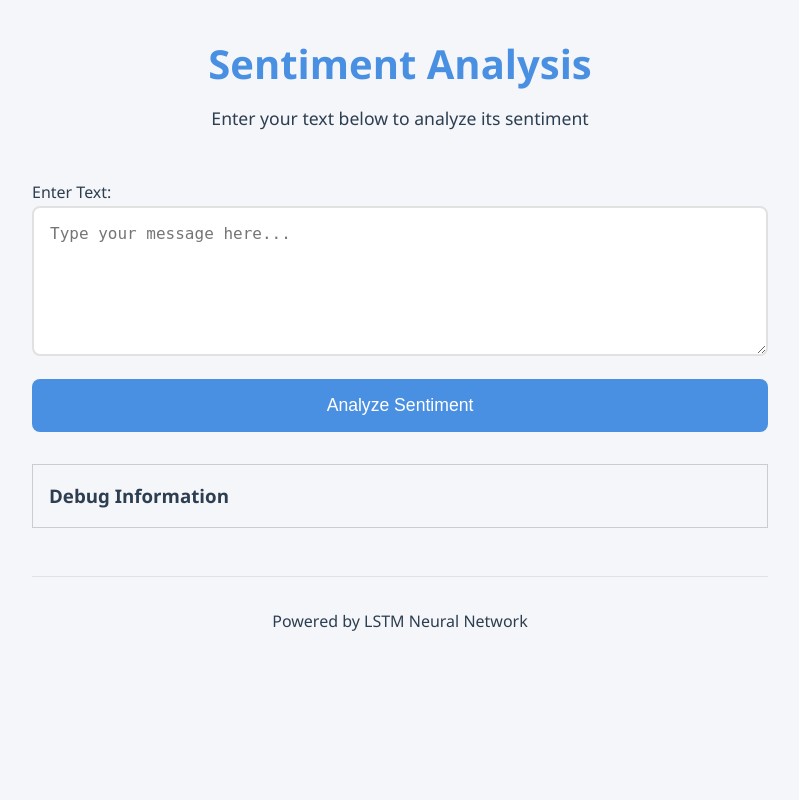
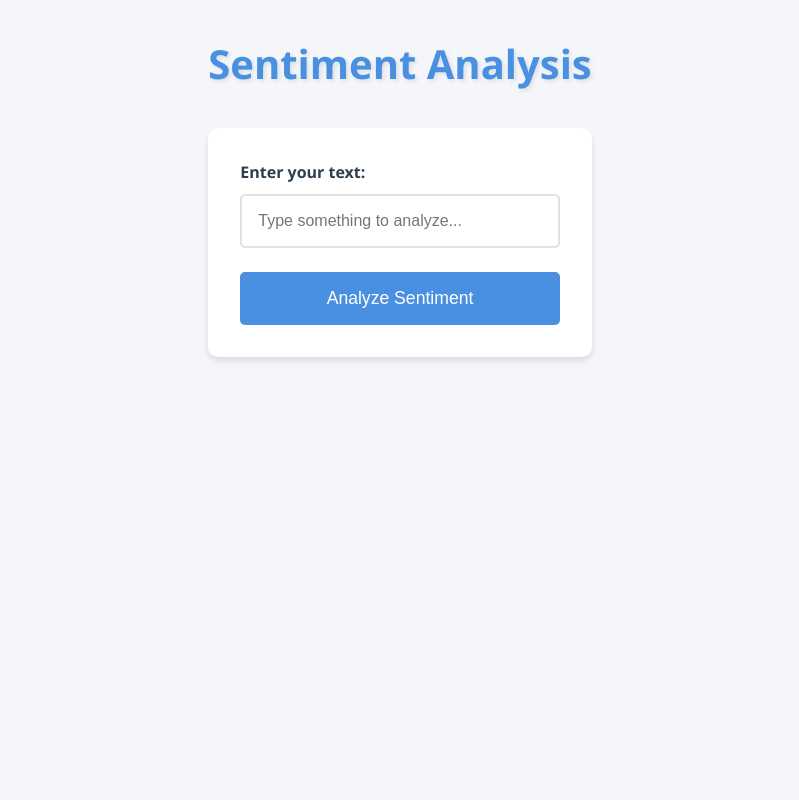
Before and after one commit to livingmangal/sentiment_analysis_project, a Flask app: page / in a window 1280 px wide. Shown: the whole page, without its empty margins (240-1039 px from the left). Run offline with Flask 3, Linux system fonts and the light colour scheme; parts of the project's set-up code (start-up, migrations or seed data) failed here and were passed over.

Commit message:
Interface modified
partitions made clear for better understanding

```diff
--- a/app/static/css/style.css
+++ b/app/static/css/style.css
@@ -5,136 +5,142 @@
     box-sizing: border-box;
 }
 
-/* Variables */
 :root {
     --primary-color: #4a90e2;
-    --secondary-color: #2c3e50;
     --success-color: #2ecc71;
-    --danger-color: #e74c3c;
-    --background-color: #f5f6fa;
-    --card-background: #ffffff;
+    --error-color: #e74c3c;
     --text-color: #2c3e50;
-    --border-radius: 8px;
-    --box-shadow: 0 2px 10px rgba(0, 0, 0, 0.1);
+    --bg-color: #f5f6fa;
+    --card-bg: #ffffff;
+    --shadow: 0 4px 6px rgba(0, 0, 0, 0.1);
+    --transition: all 0.3s ease;
 }
 
-/* Base Styles */
 body {
     font-family: 'Segoe UI', Tahoma, Geneva, Verdana, sans-serif;
     line-height: 1.6;
+    background: var(--bg-color);
     color: var(--text-color);
-    background-color: var(--background-color);
+    padding: 2rem;
+    min-height: 100vh;
+    display: flex;
+    flex-direction: column;
+    align-items: center;
 }
 
-.container {
-    max-width: 800px;
-    margin: 0 auto;
-    padding: 2rem;
+h2 {
+    color: var(--primary-color);
+    text-align: center;
+    margin-bottom: 2rem;
+    font-size: 2.5rem;
+    text-shadow: 2px 2px 4px rgba(0, 0, 0, 0.1);
 }
 
-/* Header Styles */
-header {
-    text-align: center;
-    margin-bottom: 3rem;
+/* Form Styling */
+#sentimentForm {
+    background: var(--card-bg);
+    padding: 2rem;
+    border-radius: 10px;
+    box-shadow: var(--shadow);
+    width: 100%;
+    max-width: 600px;
+    margin: 0 auto;
+    transition: var(--transition);
 }
 
-header h1 {
-    color: var(--primary-color);
-    font-size: 2.5rem;
-    margin-bottom: 0.5rem;
+#sentimentForm:hover {
+    transform: translateY(-5px);
+    box-shadow: 0 6px 12px rgba(0, 0, 0, 0.15);
 }
 
-header p {
-    color: var(--secondary-color);
-    font-size: 1.1rem;
+.form-group {
+    margin-bottom: 1.5rem;
 }
 
-/* Input Section */
-.input-section {
-    margin-bottom: 2rem;
+label {
+    display: block;
+    margin-bottom: 0.5rem;
+    color: var(--text-color);
+    font-weight: 600;
 }
 
-textarea {
+input[type="text"] {
     width: 100%;
-    height: 150px;
     padding: 1rem;
     border: 2px solid #e1e1e1;
-    border-radius: var(--border-radius);
+    border-radius: 5px;
     font-size: 1rem;
-    resize: vertical;
-    transition: border-color 0.3s ease;
+    transition: var(--transition);
 }
 
-textarea:focus {
+input[type="text"]:focus {
     outline: none;
     border-color: var(--primary-color);
+    box-shadow: 0 0 0 3px rgba(74, 144, 226, 0.1);
 }
 
 button {
-    display: block;
     width: 100%;
     padding: 1rem;
-    margin-top: 1rem;
-    background-color: var(--primary-color);
+    background: var(--primary-color);
     color: white;
     border: none;
-    border-radius: var(--border-radius);
+    border-radius: 5px;
     font-size: 1.1rem;
     cursor: pointer;
-    transition: background-color 0.3s ease;
+    transition: var(--transition);
 }
 
 button:hover {
-    background-color: #357abd;
+    background: #357abd;
+    transform: translateY(-2px);
 }
 
-/* Result Section */
-.result-section {
-    margin-top: 2rem;
+button:active {
+    transform: translateY(0);
 }
 
-.result-card {
-    background-color: var(--card-background);
-    padding: 2rem;
-    border-radius: var(--border-radius);
-    box-shadow: var(--box-shadow);
+/* Response Styling */
+#response {
+    margin-top: 2rem;
+    padding: 1.5rem;
+    border-radius: 10px;
+    background: var(--card-bg);
+    box-shadow: var(--shadow);
+    transition: var(--transition);
+    opacity: 0;
+    transform: translateY(20px);
 }
 
-.result-card h2 {
-    color: var(--secondary-color);
-    margin-bottom: 1.5rem;
+#response.show {
+    opacity: 1;
+    transform: translateY(0);
+}
+
+/* Response colors */
+.success {
+    color: var(--success-color);
+    border-left: 4px solid var(--success-color);
+}
+
+.error {
+    color: var(--error-color);
+    border-left: 4px solid var(--error-color);
+}
+
+/* Loading Animation */
+.loading {
+    display: none;
+    margin: 2rem auto;
     text-align: center;
 }
 
-.sentiment-display {
-    display: flex;
-    align-items: center;
-    justify-content: center;
-    gap: 2rem;
-}
-
-.sentiment-icon {
-    font-size: 3rem;
-}
-
-.sentiment-details p {
-    margin: 0.5rem 0;
-    font-size: 1.1rem;
-}
-
-/* Loading Spinner */
-.loading {
-    text-align: center;
-    margin: 2rem 0;
-}
-
 .spinner {
-    width: 50px;
-    height: 50px;
-    border: 5px solid #f3f3f3;
-    border-top: 5px solid var(--primary-color);
+    width: 40px;
+    height: 40px;
+    border: 4px solid #f3f3f3;
+    border-top: 4px solid var(--primary-color);
     border-radius: 50%;
-    margin: 0 auto 1rem;
     animation: spin 1s linear infinite;
 }
 
@@ -143,38 +149,53 @@ button:hover {
     100% { transform: rotate(360deg); }
 }
 
-/* Footer */
-footer {
-    text-align: center;
-    margin-top: 3rem;
-    padding-top: 2rem;
-    border-top: 1px solid #e1e1e1;
-    color: var(--secondary-color);
-}
-
 /* Responsive Design */
-@media (max-width: 600px) {
-    .container {
+@media (max-width: 768px) {
+    body {
         padding: 1rem;
     }
 
-    header h1 {
+    h2 {
         font-size: 2rem;
     }
 
-    .sentiment-display {
-        flex-direction: column;
-        gap: 1rem;
-        text-align: center;
+    #sentimentForm {
+        padding: 1.5rem;
     }
 }
 
 /* Animations */
 @keyframes fadeIn {
-    from { opacity: 0; transform: translateY(20px); }
-    to { opacity: 1; transform: translateY(0); }
+    from {
+        opacity: 0;
+        transform: translateY(20px);
+    }
+    to {
+        opacity: 1;
+        transform: translateY(0);
+    }
 }
 
-.result-card {
-    animation: fadeIn 0.5s ease-out;
+.fade-in {
+    animation: fadeIn 0.5s ease forwards;
 }
+
+/* Emoji Animation */
+.emoji {
+    font-size: 2rem;
+    display: inline-block;
+    margin-right: 1rem;
+    animation: bounce 0.5s ease;
+}
+
+@keyframes bounce {
+    0%, 20%, 50%, 80%, 100% {
+        transform: translateY(0);
+    }
+    40% {
+        transform: translateY(-20px);
+    }
+    60% {
+        transform: translateY(-10px);
+    }
+}
--- a/app/static/js/script.js
+++ b/app/static/js/script.js
@@ -1,101 +1,88 @@
-// Wait for DOM to be fully loaded
-document.addEventListener('DOMContentLoaded', function() {
-    const form = document.getElementById("sentimentForm");
-    const textInput = document.getElementById("text");
+document.getElementById("sentimentForm").addEventListener("submit", async function(event) {
+    event.preventDefault();  // Prevent form from reloading the page
+
+    const text = document.getElementById("text").value.trim();
     const responseElement = document.getElementById("response");
-    const loadingSpinner = document.getElementById("loading-spinner");
 
-    // Check if elements exist
-    if (!form || !textInput || !responseElement || !loadingSpinner) {
-        console.error("Required elements not found!");
+    if (!text) {
+        showResponse("Error: Please enter some text!", true);
         return;
     }
 
-    form.addEventListener("submit", async function(event) {
-        event.preventDefault();  // Prevent form from submitting normally
-        console.log("Form submitted");
-
-        const text = textInput.value.trim();
-        console.log("Input text:", text);
-
-        if (!text) {
-            showError("Please enter some text to analyze");
-            return;
-        }
-
-        // Show loading spinner and hide previous results
-        loadingSpinner.style.display = "block";
-        responseElement.style.display = "none";
+    // Show loading animation
+    showLoading(true);
+    hideResponse();
 
     try {
-            console.log("Sending request to server...");
-            // Make sure we're sending to the /predict endpoint
         const response = await fetch("/predict", {
             method: "POST",
             headers: {
-                    "Content-Type": "application/json",
-                    "Accept": "application/json"
+                "Content-Type": "application/json"
             },
             body: JSON.stringify({ text: text })
         });
 
-            console.log("Response status:", response.status);
-
         if (!response.ok) {
-                const errorData = await response.json().catch(() => ({}));
-                throw new Error(errorData.error || `Server error: ${response.status}`);
+            throw new Error(`Server error: ${response.status}`);
         }
 
         const data = await response.json();
-            console.log("Server response:", data);
 
-            if (!data.sentiment || typeof data.confidence === 'undefined') {
-                throw new Error("Invalid response format from server");
-            }
-
-            // Create result HTML
+        // Create result HTML with emoji
+        const emoji = data.sentiment === 'Positive' ? '😊' : '😔';
         const resultHTML = `
-                <h2>Analysis Result</h2>
-                <div class="sentiment-display">
-                    <div class="sentiment-icon">
-                        <span>${data.sentiment === 'Positive' ? '😊' : '😔'}</span>
-                    </div>
-                    <div class="sentiment-details">
+            <div class="emoji">${emoji}</div>
+            <div class="result-content">
+                <h3>Analysis Result</h3>
                 <p>Sentiment: <strong>${data.sentiment}</strong></p>
                 <p>Confidence: <strong>${(data.confidence * 100).toFixed(1)}%</strong></p>
             </div>
-                </div>
         `;
 
-            responseElement.innerHTML = resultHTML;
-            responseElement.style.display = "block";
-            responseElement.style.borderLeft = `4px solid ${data.sentiment === 'Positive' ? 'var(--success-color)' : 'var(--danger-color)'}`;
+        showResponse(resultHTML, false, data.sentiment === 'Positive');
     } catch (error) {
-            console.error("Error:", error);
-            showError(error.message);
+        showResponse(`Error: ${error.message}`, true);
     } finally {
-            loadingSpinner.style.display = "none";
+        showLoading(false);
     }
 });
-});
 
-function showError(message) {
-    console.log("Showing error:", message);
+function showResponse(html, isError, isPositive = null) {
     const responseElement = document.getElementById("response");
-    if (!responseElement) {
-        console.error("Response element not found!");
-        return;
+    responseElement.innerHTML = html;
+    responseElement.className = "fade-in";
+
+    if (isError) {
+        responseElement.classList.add("error");
+    } else if (isPositive !== null) {
+        responseElement.classList.add(isPositive ? "success" : "error");
     }
 
-    responseElement.innerHTML = `
-        <h2 style="color: var(--danger-color)">Error</h2>
-        <p>${message}</p>
+    responseElement.style.display = "block";
+    responseElement.classList.add("show");
+}
+
+function hideResponse() {
+    const responseElement = document.getElementById("response");
+    responseElement.style.display = "none";
+    responseElement.className = "";
+}
+
+function showLoading(show) {
+    const loadingElement = document.querySelector(".loading");
+    if (!loadingElement) {
+        // Create loading element if it doesn't exist
+        const loading = document.createElement("div");
+        loading.className = "loading";
+        loading.innerHTML = `
+            <div class="spinner"></div>
+            <p>Analyzing sentiment...</p>
         `;
-    responseElement.style.display = "block";
-    responseElement.style.borderLeft = "4px solid var(--danger-color)";
+        document.getElementById("sentimentForm").after(loading);
+    }
+    document.querySelector(".loading").style.display = show ? "block" : "none";
+}
 
-    const loadingSpinner = document.getElementById("loading-spinner");
-    if (loadingSpinner) {
-        loadingSpinner.style.display = "none";
-    }
-}
+// old one
+// fetch("/predict", {
+//     fetch("http://127.0.0.1:5000/predict", {
--- a/app/templates/index.html
+++ b/app/templates/index.html
@@ -8,64 +8,31 @@
 </head>
 <body>
     <div class="container">
-        <header>
-            <h1>Sentiment Analysis</h1>
-            <p>Enter your text below to analyze its sentiment</p>
-        </header>
+        <h2>Sentiment Analysis</h2>
 
-        <main>
-            <div class="input-section">
-                <form id="sentimentForm" method="POST">
-                    <div class="form-group">
-                        <label for="text">Enter Text:</label>
-                        <textarea
-                            id="text"
-                            name="text"
-                            required
-                            placeholder="Type your message here..."
-                            rows="4"
-                        ></textarea>
-                    </div>
-                    <button type="submit" id="submit-btn">Analyze Sentiment</button>
-                </form>
+        <form id="sentimentForm">
+            <div class="form-group">
+                <label for="text">Enter your text:</label>
+                <input
+                    type="text"
+                    id="text"
+                    name="text"
+                    required
+                    placeholder="Type something to analyze..."
+                    autocomplete="off"
+                >
             </div>
+            <button type="submit">Analyze Sentiment</button>
+        </form>
 
-            <div class="loading" id="loading-spinner" style="display: none;">
-                <div class="spinner"></div>
-                <p>Analyzing...</p>
-            </div>
-
-            <div class="result-section">
-                <div class="result-card" id="response" style="display: none;">
-                    <!-- Results will be inserted here by JavaScript -->
-                </div>
-            </div>
-
-            <!-- Debug section (hidden in production) -->
-            <div class="debug-section" style="margin-top: 2rem; padding: 1rem; border: 1px solid #ccc; display: none;">
-                <h3>Debug Information</h3>
-                <pre id="debug-output"></pre>
-            </div>
-        </main>
-
-        <footer>
-            <p>Powered by LSTM Neural Network</p>
-        </footer>
+        <div id="response" style="display: none;"></div>
     </div>
 
     <script src="{{ url_for('static', filename='js/script.js') }}"></script>
-    <script>
-        // Enable debug mode
-        const debugOutput = document.querySelector('#debug-output');
-        const debugSection = document.querySelector('.debug-section');
-
-        if (location.hostname === 'localhost' || location.hostname === '127.0.0.1') {
-            debugSection.style.display = 'block';
-            console.log = function() {
-                debugOutput.textContent += Array.from(arguments).join(' ') + '\n';
-                console.info.apply(console, arguments);
-            };
-        }
-    </script>
 </body>
 </html>
+
+
+<!-- old one
+<script src="{{ url_for('static', filename='js/script.js') }}"></script>
+<script src="static/js/script.js"></script> -->
```
Lines whose indentation alone changed are shown as unchanged.
